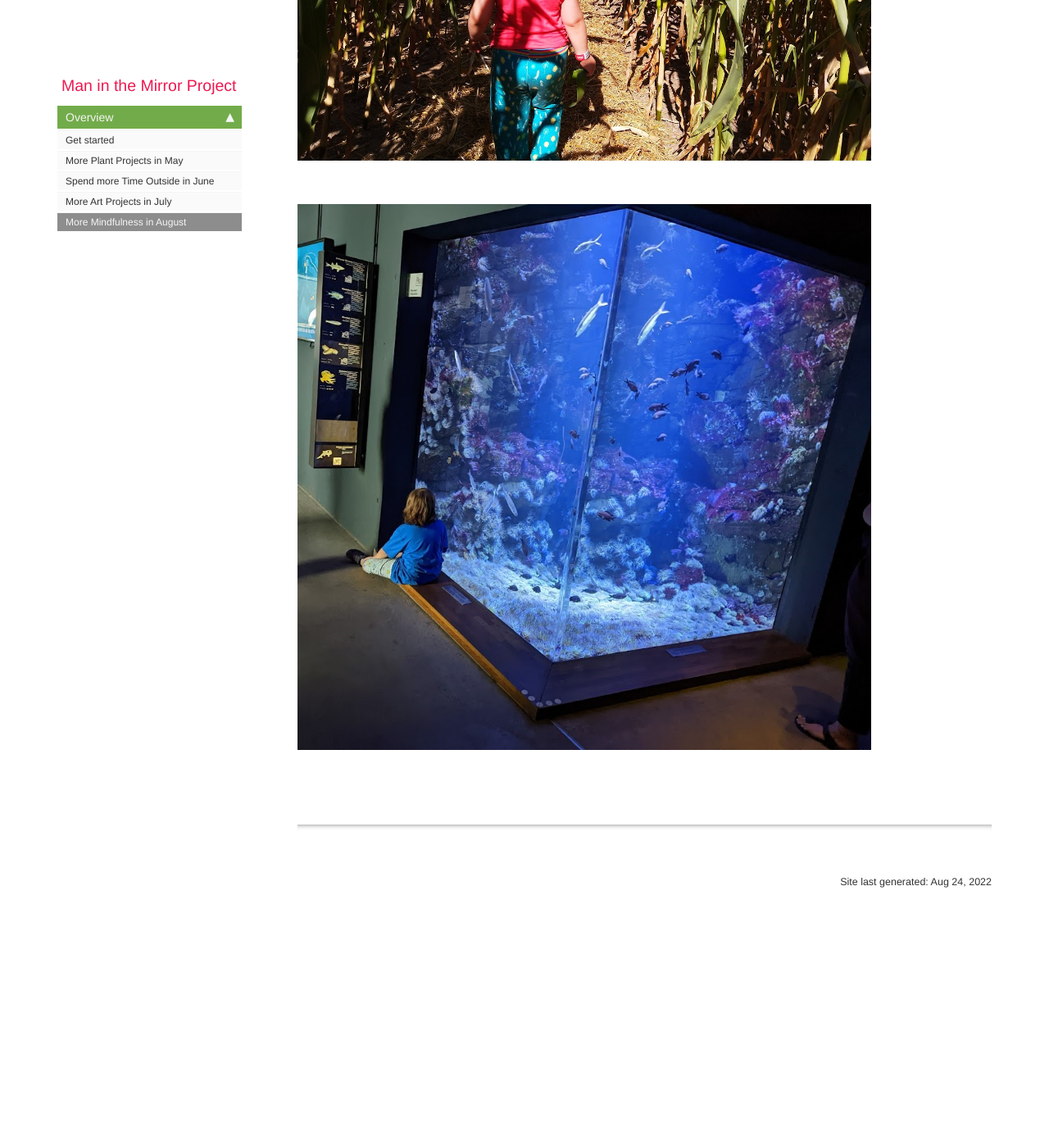
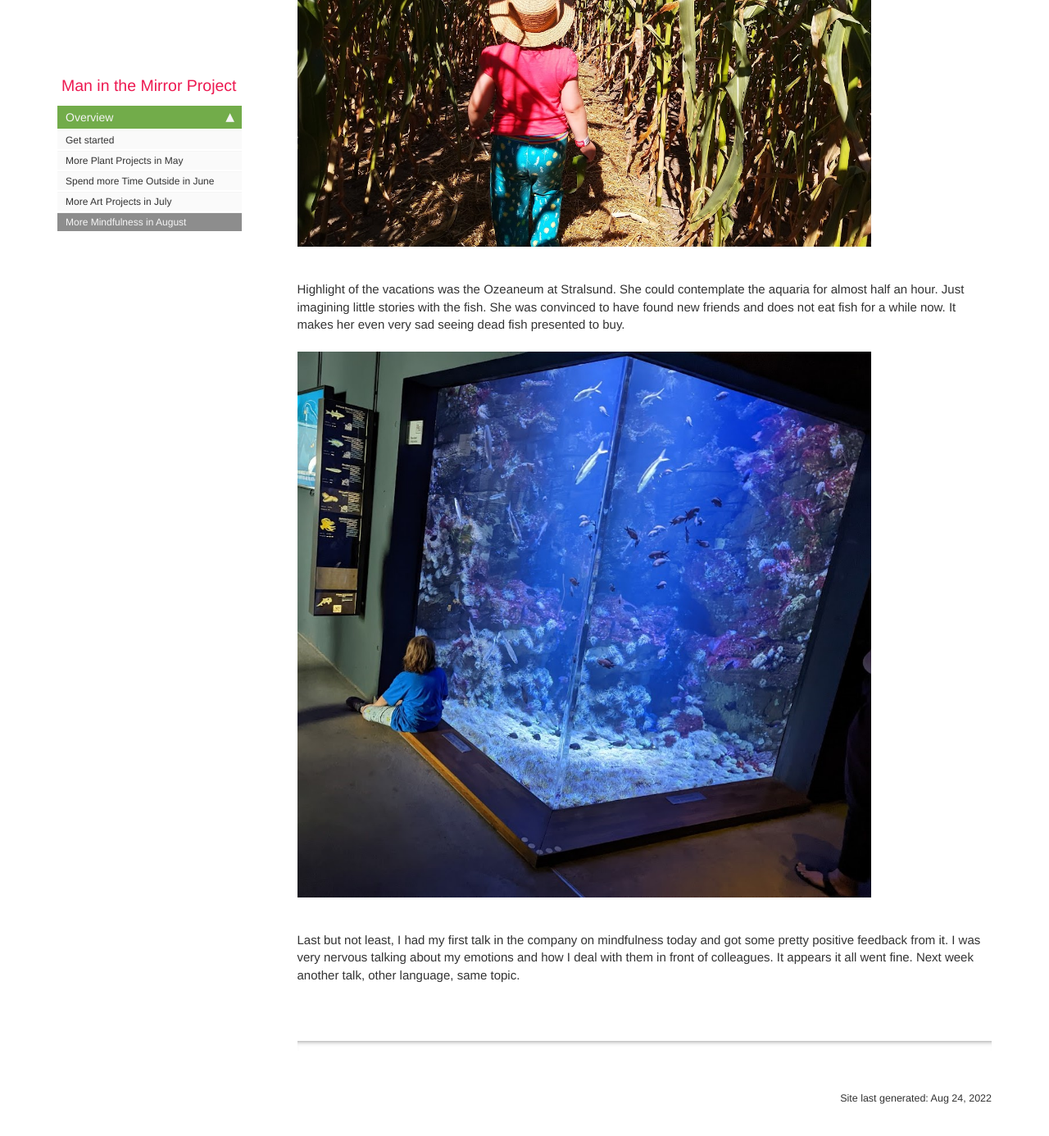
Before and after one commit to bunkeak/my-jekyll-website, a Jekyll site: the page built from _posts/2022-08-24-more-mindfulness.md, in a window 1280 px wide and 1400 px high, scrolled down 1161 px. Shown: the top 1386 px of the window at 82% size. Built offline with Jekyll 4.4.1, drawn with Linux system fonts in a browser that asks for light colours; comment, search, counter and statistics services are not loaded; before the commit the page ends 2297 px from its top, so only the background shows below that; some of the changed text lies outside the part shown.

Commit message:
Almost done for August

```diff
--- a/_posts/2022-08-24-more-mindfulness.md
+++ b/_posts/2022-08-24-more-mindfulness.md
@@ -8,11 +8,18 @@ tags: [news]
 
 Mindfulness has been a project of mine for quite a while already. I thought it would be easy to integrate and advance on this during holidays. Although that was the case, you can always do more. I did not practise meditations that take longer. I advanced for sure to be present in the moment and could turn the autopilot off quite frequently.
 
+We had this view almost every day during holidays, the orange tent is ours. I am convinced being in nature helps a lot to be mindful.
+
 {% include image.html file="IMG_20220807_131125.jpg" alt="" caption="" %}
+
+This is the little one in the cornfield. We found all clues and managed to get out of it quite rapidly. She was completely in the moment, it was nice to see that.
 
 {% include image.html file="IMG_20220810_105954.jpg" alt="" caption="" %}
 
+Highlight of the vacations was the Ozeaneum at Stralsund. She could contemplate the aquaria for almost half an hour. Just imagining little stories with the fish. She was convinced to have found new friends and does not eat fish for a while now. It makes her even very sad seeing dead fish presented to buy.
+
 {% include image.html file="PXL_20220811_115943683.jpg" alt="" caption="" %}
 
+Last but not least, I had my first talk in the company on mindfulness today and got some pretty positive feedback from it. I was very nervous talking about my emotions and how I deal with them in front of colleagues. It appears it all went fine. Next week another talk, other language, same topic.
 
 {% include links.html %}
```
